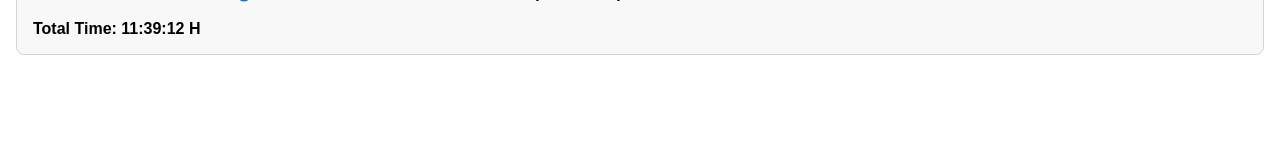
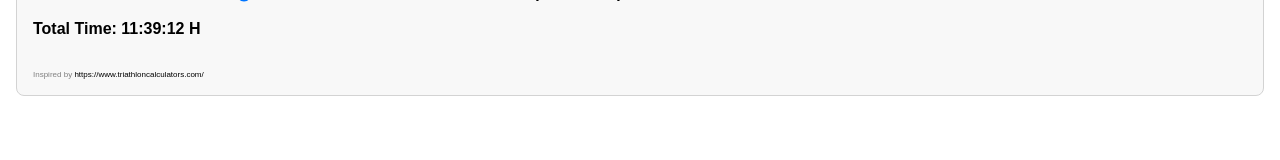
Before and after one commit to sascharissling/226tools-frontend, a React (Vite) app: page /pace-calculator in a window 1280 px wide. Shown: the part 399-559 px from the top of the page. Built offline with nearby package versions, Linux system fonts and the light colour scheme.

Commit message:
remove footer context

```diff
--- a/src/pages/home/index.tsx
+++ b/src/pages/home/index.tsx
@@ -1,15 +1,7 @@
 import { Heading, Text } from "../../components/text";
 import styled from "styled-components";
-import { useFooterContext } from "../../contexts/footer-context";
-import { useEffect } from "react";
 
 const Home = () => {
-  const { setShouldPlaceAtBottom } = useFooterContext();
-
-  useEffect(() => {
-    setShouldPlaceAtBottom(true);
-  });
-
   return (
     <Wrapper>
       <Heading as={"h1"}>226tools.com</Heading>
--- a/src/pages/pace-calculator/index.tsx
+++ b/src/pages/pace-calculator/index.tsx
@@ -126,6 +126,12 @@ const PaceCalculator = () => {
         ))}
       </SliderContainer>
       <TotalTime>Total Time: {totalTime} H</TotalTime>
+      <FootNote>
+        Inspired by{" "}
+        <a href="https://www.triathloncalculators.com/" target="_blank">
+          https://www.triathloncalculators.com/
+        </a>
+      </FootNote>
     </Section>
   );
 };
@@ -138,6 +144,12 @@ const Section = styled.main`
   border: 1px solid ${(props) => props.theme.colors.lightgray};
   border-radius: 0.5rem;
   background-color: ${(props) => props.theme.colors.whiteLighter};
+`;
+
+const FootNote = styled.div`
+  color: ${(props) => props.theme.colors.gray};
+  font-size: 0.5rem;
+  margin-top: 2rem;
 `;
 
 const SliderContainer = styled.div`
```
